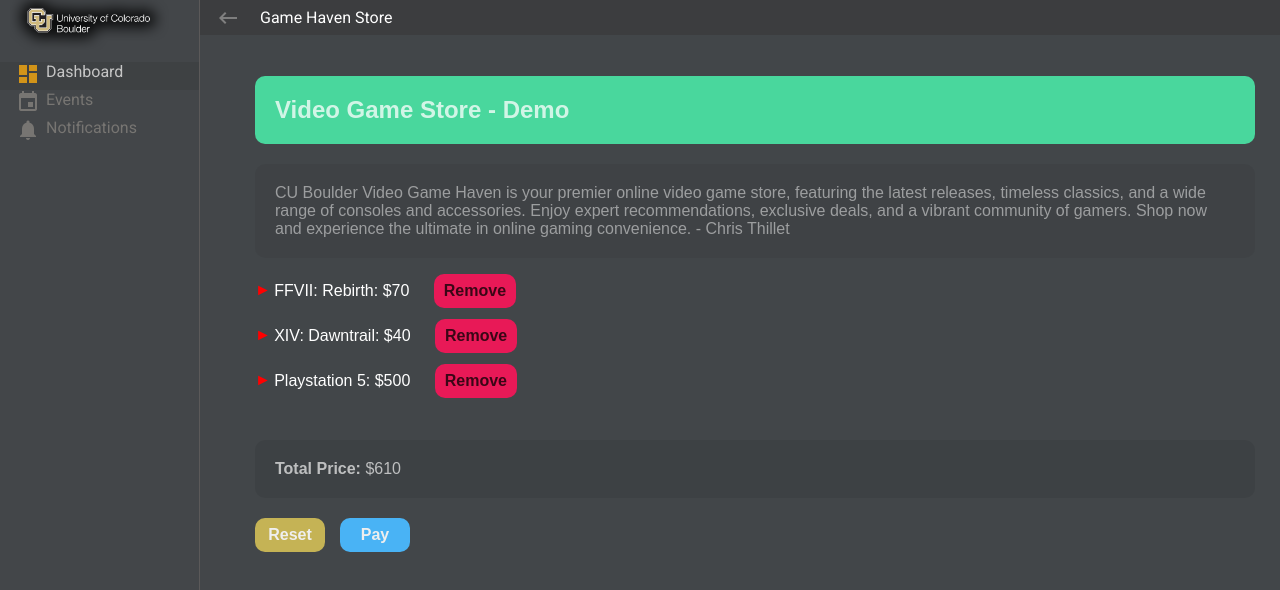
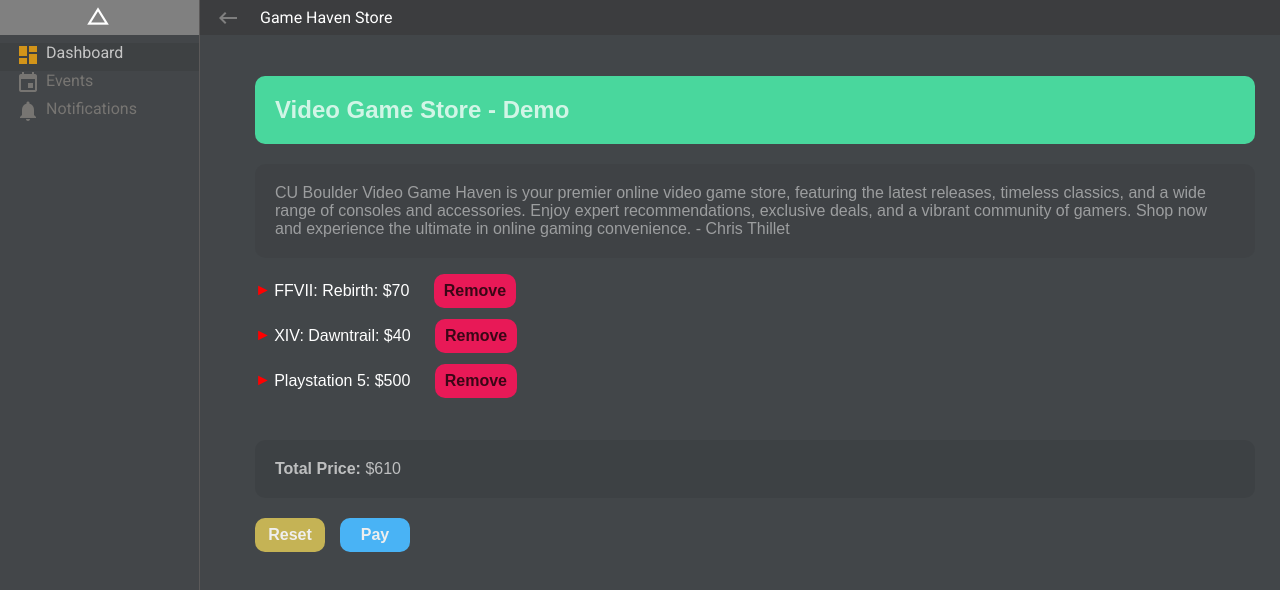
Before and after one commit to Blizero/chris-thillet-angular-web-app, an Angular app: page /dashboard in a window 1280 px wide. Both pictures are taken after a click on the element "dehaze". Shown: the top 590 px of the page. Built offline with nearby package versions, Linux system fonts and the light colour scheme.

Commit message:
favicon.ico route changed III

```diff
--- a/src/app/app.component.html
+++ b/src/app/app.component.html
@@ -1,14 +1,20 @@
 <mat-sidenav-container class="sidenav-container">
   <mat-sidenav #sidenav mode="side" opened class="sidenav" [class.closed]="!isExpanded">
     @if (isExpanded) {
-      <img
-        style="padding-left: 10px; margin-top: -10px;" ngSrc="cuLogo.png"
-        alt="ag-app-ui" height="60" width="160" priority>
+      <div style="height: 35px; width: 200px; background: grey;">
+        <mat-icon style="margin-left: 85px; margin-top: 3px; font-size: 26px; color: white">change_history</mat-icon>
+      </div>
+<!--      <img-->
+<!--        style="padding-left: 10px; margin-top: -10px;" ngSrc="cuLogo.png"-->
+<!--        alt="ag-app-ui" height="60" width="160" priority>-->
     } @else {
-      <img
-        style="margin-left: 14px; margin-top: 7px;"
-        ngSrc="favicon.ico"
-        alt="ag-app-ui" height="27" width="27" priority>
+      <div style="height: 35px; width: 60px; background: grey;">
+        <mat-icon style="margin-left: 15px; margin-top: 3px; font-size: 26px; color: white">change_history</mat-icon>
+      </div>
+<!--      <img-->
+<!--        style="margin-left: 14px; margin-top: 7px;"-->
+<!--        ngSrc="favicon.ico"-->
+<!--        alt="ag-app-ui" height="27" width="27" priority>-->
     }
 
     <app-layout-container
```
